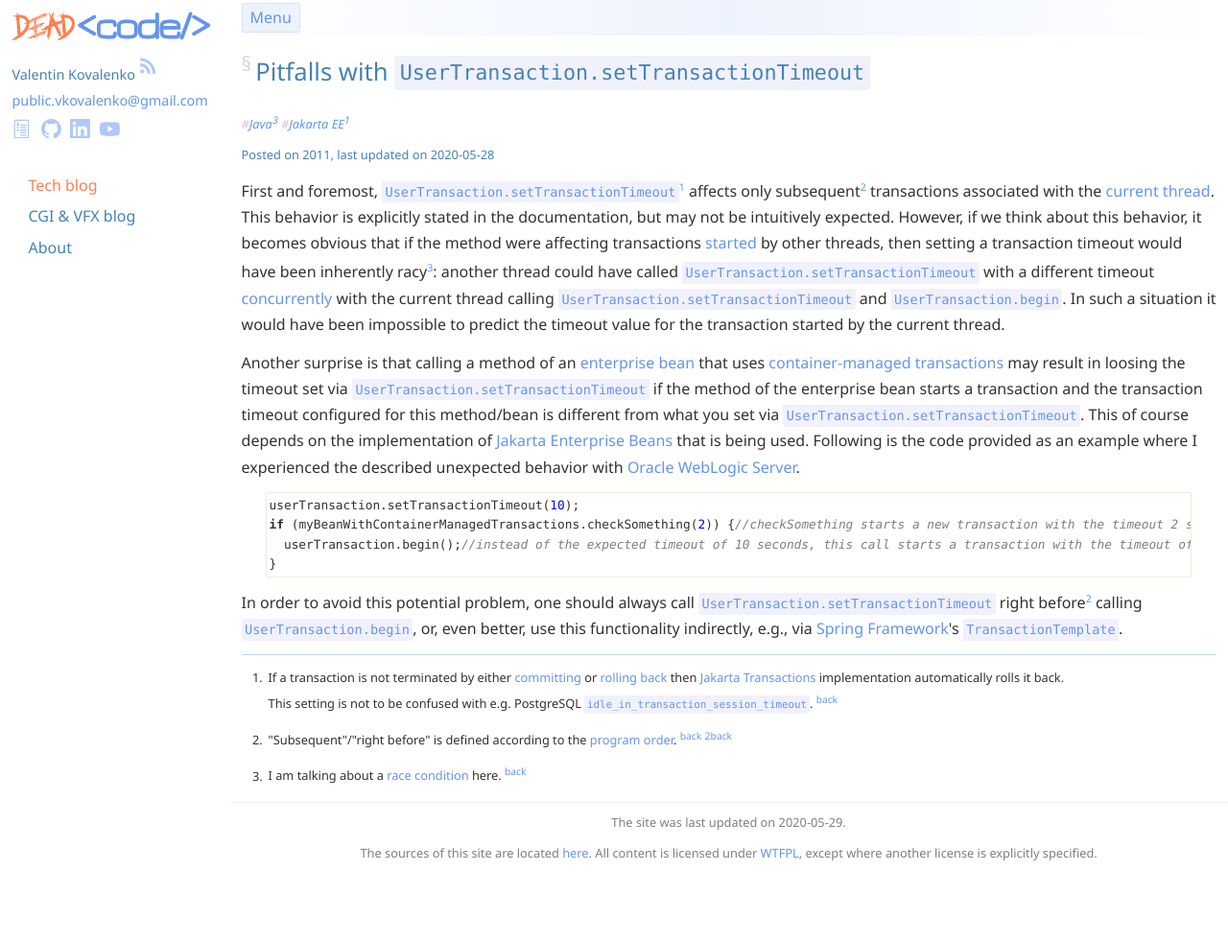
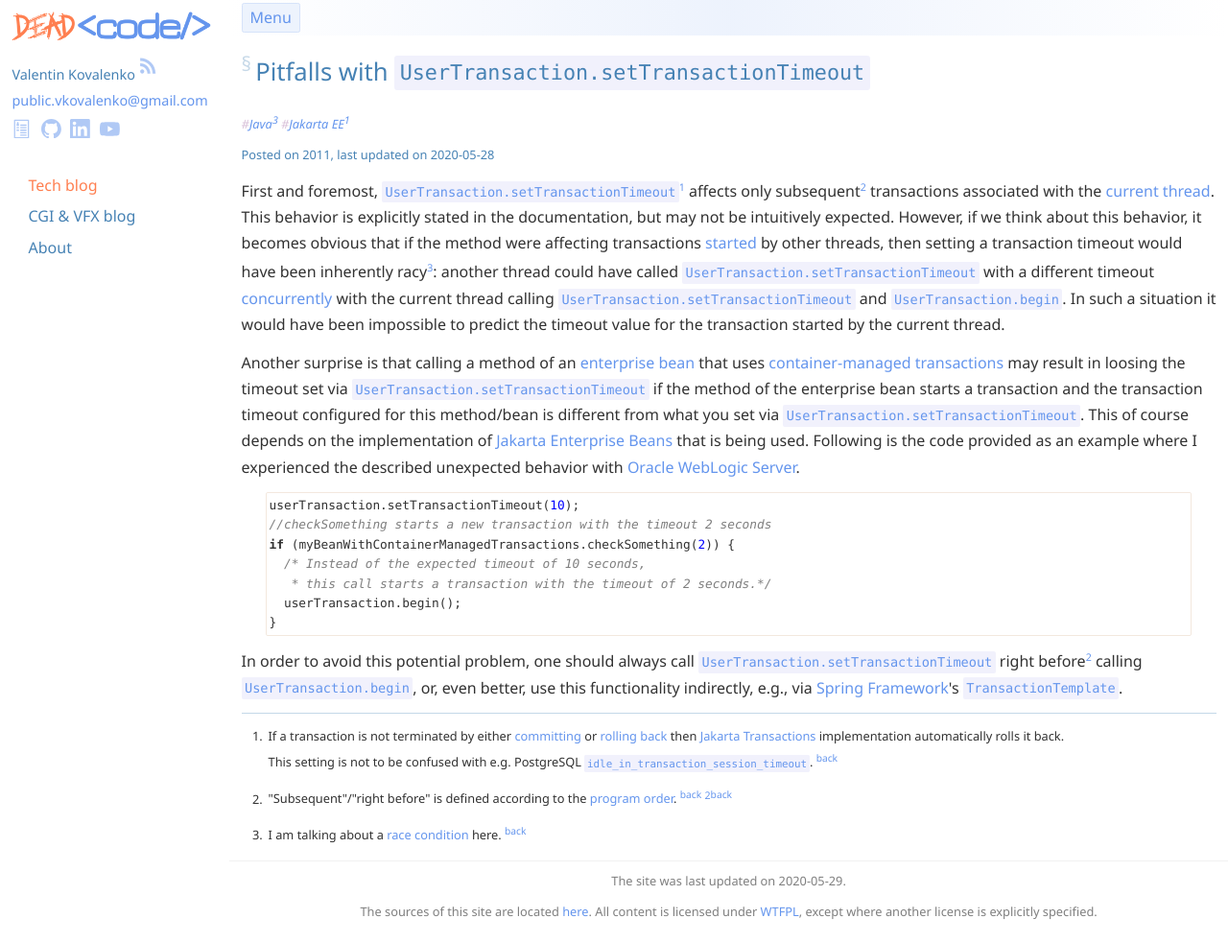
Before and after one commit to stIncMale/stincmale.github.io, a Jekyll site: the page built from _posts/2011-01-01-usertransaction-transaction-timeout-pitfalls.markdown, in a window 1280 px wide and 982 px high. Shown: the whole window at 96% size. Built offline with Jekyll 4.4.1, drawn with Linux system fonts in a browser that asks for light colours.

````diff
--- a/_posts/2011-01-01-usertransaction-transaction-timeout-pitfalls.markdown
+++ b/_posts/2011-01-01-usertransaction-transaction-timeout-pitfalls.markdown
@@ -32,8 +32,11 @@ Following is the code provided as an example where I experienced the described u
 
 ```java
 userTransaction.setTransactionTimeout(10);
-if (myBeanWithContainerManagedTransactions.checkSomething(2)) {//checkSomething starts a new transaction with the timeout 2 seconds
-  userTransaction.begin();//instead of the expected timeout of 10 seconds, this call starts a transaction with the timeout of 2 seconds
+//checkSomething starts a new transaction with the timeout 2 seconds
+if (myBeanWithContainerManagedTransactions.checkSomething(2)) {
+  /* Instead of the expected timeout of 10 seconds,
+   * this call starts a transaction with the timeout of 2 seconds.*/
+  userTransaction.begin();
 }
 ```
 
--- a/_posts/2015-01-01-race-condition-vs-data-race.markdown
+++ b/_posts/2015-01-01-race-condition-vs-data-race.markdown
@@ -242,7 +242,7 @@ and a [concurrency-interest discussion](http://cs.oswego.edu/pipermail/concurren
     * obeys the [`final` field semantics](https://docs.oracle.com/javase/specs/jls/se14/html/jls-17.html#jls-17.5),
     * does not display [word tearing](https://docs.oracle.com/javase/specs/jls/se14/html/jls-17.html#jls-17.6).
 
-[^4]: Here we are ignoring any shared variables used inside `ForkJoinPool.commonPool().execute(DataRaceExample::raiseFlag)`{:.highlight .language-java} without loss of generality.
+[^4]: Here we are ignoring any shared variables used inside <code>ForkJoinPool.commonPool()<wbr>.execute(<wbr>DataRaceExample::raiseFlag)</code> without loss of generality.
 
 [^5]: [OpenJDK] is a community which goal is developing an implementation of Java SE specification.
     The phrase "[OpenJDK JDK](https://openjdk.java.net/projects/jdk/)" means "a JDK developed by the OpenJDK community".
````
Also changed, not shown: other parts of _posts/2011-01-01-usertransaction-transaction-timeout-pitfalls.markdown (+1 -1 lines), other parts of _posts/2015-01-01-race-condition-vs-data-race.markdown (+1 -1 lines).
